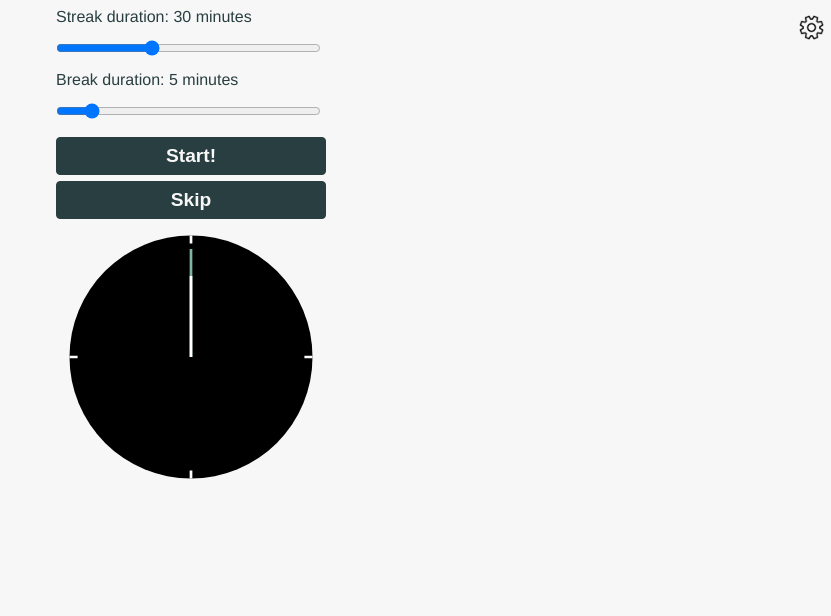
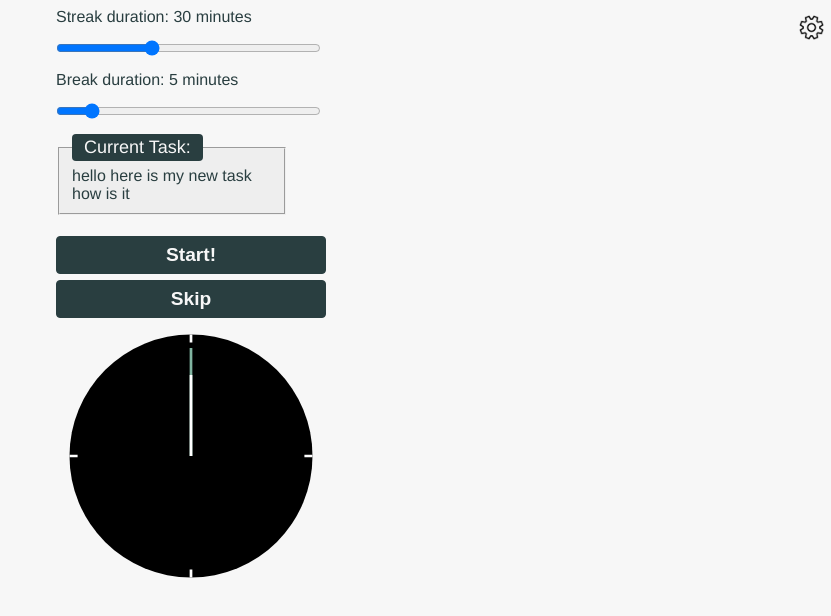
Before and after one commit to yuanshen99/389COM-OpenSourceDevelopment, a browser extension: page pomodoro-webext-master/pomodoro.html in a window 1280 px wide. Shown: the whole page, without its empty margins (449-1280 px from the left). Drawn offline with Linux system fonts and the light colour scheme.

Commit message:
Add fieldset
added current task into the extension window

```diff
--- a/pomodoro-webext-master/pomodoro.html
+++ b/pomodoro-webext-master/pomodoro.html
@@ -4,6 +4,12 @@
   <head>
     <meta charset="utf-8">
     <link rel="stylesheet" href="pomodoro.css"/>
+      <style>
+          fieldset {
+              background-color: #eeeeee;
+              width: 200px;
+          }
+      </style>
   </head>
 
 <body>
@@ -15,6 +21,12 @@
           <input id="streakTimer" min="1" max="90" value="30" type="range">
           <label for="pauseTimer">Break duration: <span id="pauseTimer_value"></span> minutes</label>
           <input id="pauseTimer" min="1" max="90" value="5" type="range">
+
+          <fieldset>
+              <legend> Current Task:  </legend>
+              <div id ="currentTask"> hello here is my new task how is it </div>
+          </fieldset>
+          <br/>
 
           <button id="startBtn">Start!</button>
           <button id="skipBtn">Skip</button>
```
